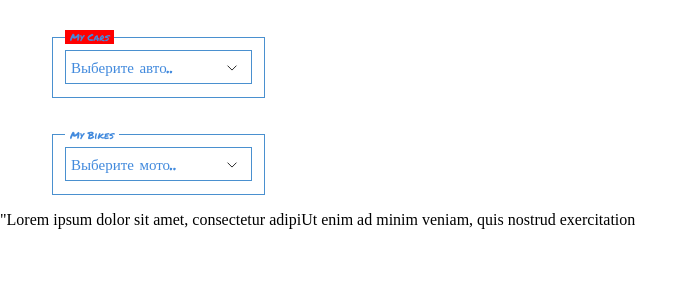
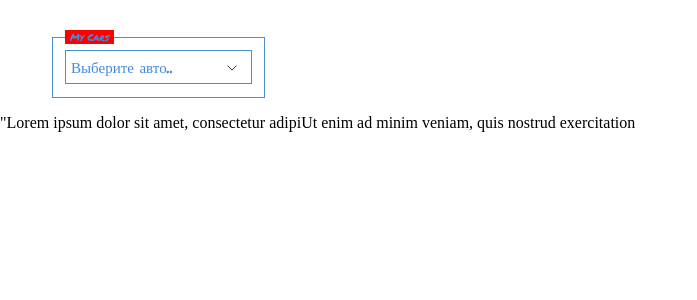
Before and after one commit to horevvs/zennex, a React (Create React App) app: page / in a window 1280 px wide. Shown: the top 300 px of the page, without its empty margins (0-697 px from the left). Built offline with nearby package versions, Linux system fonts and the light colour scheme.

Commit message:
getactive не работает  еще

```diff
--- a/src/App.js
+++ b/src/App.js
@@ -97,7 +97,7 @@ function App() {
   return (
     <div>
       <Select data={data} placeholderItem={placeholderItem} background={backgroundRed} fontSize={sizeMed} legendname={legendname} />
-      <Select data={data2} placeholderItem={placeholderItem2} background={backgroundWhite} fontSize={sizeMed} legendname={legendname2} />
+      {/* <Select data={data2} placeholderItem={placeholderItem2} background={backgroundWhite} fontSize={sizeMed} legendname={legendname2} /> */}
     </div>
   )
 }
--- a/src/components/Select.js
+++ b/src/components/Select.js
@@ -25,7 +25,7 @@ function Select(props) {
   const data = props.data
 
   // 2 состояния
-  const [value, setValue] = useState([]);
+  const [values, setValues] = useState([]);
   const [show, setShow] = useState(true)
   const [deleteArray, setdeleteArray] = useState([]);
   const [inputText, setInputText] = useState("");
@@ -51,7 +51,7 @@ function Select(props) {
     if (deleteArray.indexOf(value) === -1) {
       deleteArray.push(value)
       let resultPush = deleteArray.map((item) => `${item}`);
-      setValue(resultPush);
+      setValues(resultPush);
     }
     else {
       for (let i = 0; i <= deleteArray.length; i++) {
@@ -59,7 +59,7 @@ function Select(props) {
           const index = deleteArray.findIndex(item => item === deleteArray[i]);
           deleteArray.splice(index, 1);
           let resultDelete = deleteArray.map((item) => `${item}`);
-          setValue(resultDelete);
+          setValues(resultDelete);
         }
       }
     }
@@ -102,22 +102,51 @@ function Select(props) {
   )
 
 
+  function getActive(value) {
+    let a = values.indexOf(value)
+    console.log(a)
+
+
+    if (a === -1) {
+      return true
+    }
+// по идее функция должна взять массив, провериь если то значении которе в нее передали есть в массиве то тогда она вернет правду чтобы в тернанитке отобразился нужных класс.
+// есил после того как еще раз кликнули и стерли с масива нужное значение в тернарние получаеть функция не вернула правду, получаем лож. и скрываеться наш класс.
+    //  if (values.indexOf(value) !== -1) {
+    //   console.log('true')
+    // }
+
+
+
+    // if(value !== true){s
+    //   return true
+    // }
+
+
+  }
+
+
   return (
     <form className='form' ref={myRef}>
       <fieldset className='positiondiv  '>
         <legend style={background} className='legend'>{legendname}</legend>
         <div>
-          <input onClick={ShowMenu} type='text' defaultValue={value || ''} placeholder={placeholderItem} className='inputsize point'></input>
+          <input onClick={ShowMenu} type='text' defaultValue={values || ''} placeholder={placeholderItem} className='inputsize point'></input>
           <img onClick={ShowMenu} src={arrow} className='arrow point ' alt='none'></img>
         </div>
         <div className={show ? "show" : " "}>
           <Bord className='myUL'>
             <input type='text' placeholder='поиск..' onChange={filteredList} className='inputField'></input>
+
             {Filtered.map((post) => (
-              <li className={post.active ? "search" : "search activeColor"} id={post.id} key={post.id} onClick={() => {
+
+              <li className={getActive(post.value) ? "search  " : " activeColor search "} id={post.id} key={post.id} onClick={() => {
                 press(post.value);
-                Changecolor(post.id, post.active)
+                // Changecolor(post.id, post.active)
               }}>
+
+
+
                 <Teg className='flex point'>
                   <div style={fontSize} className='fonts'> {post.value} </div>
                   <div className='point'> <img className='size' src={post.img} alt='' /> </div>
```
